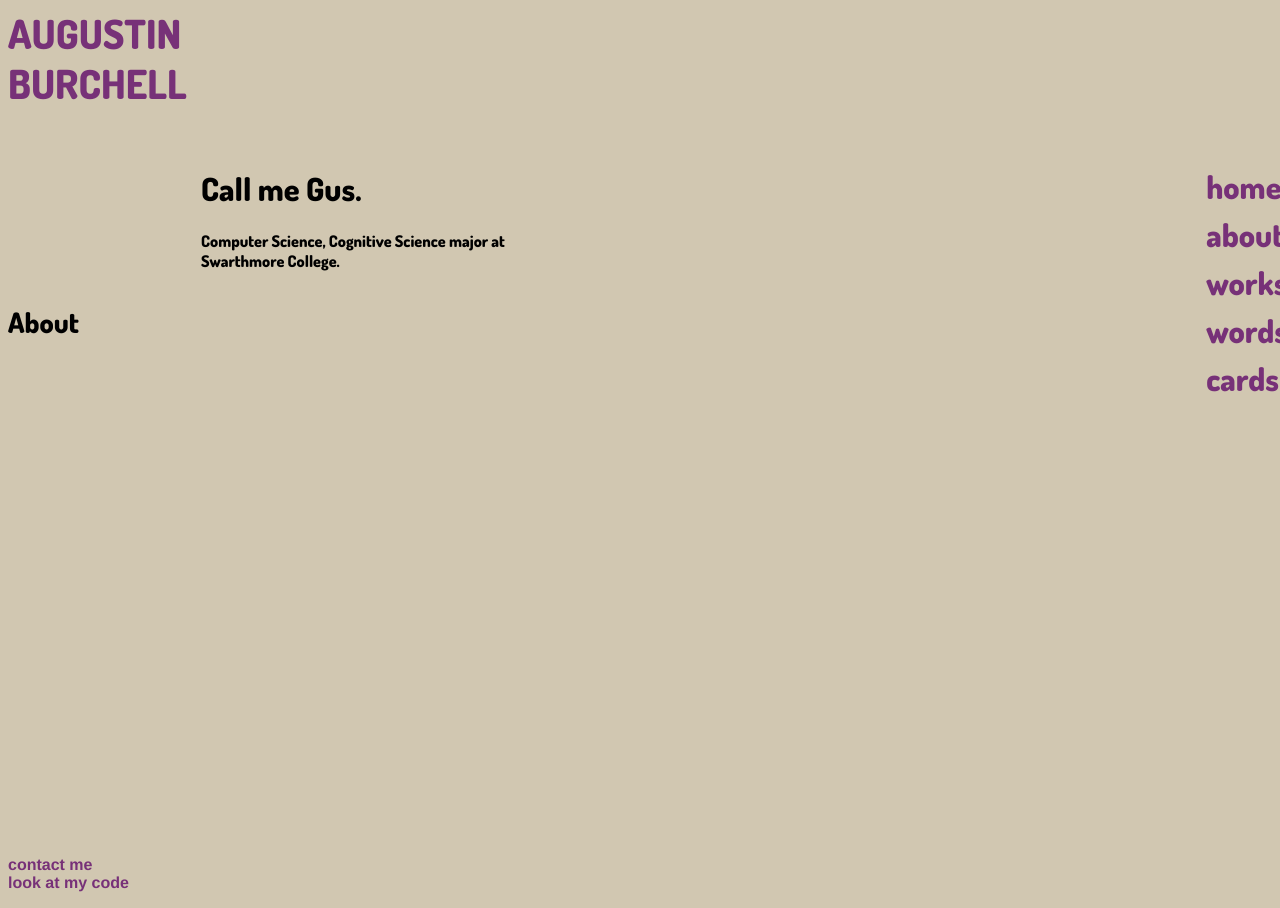
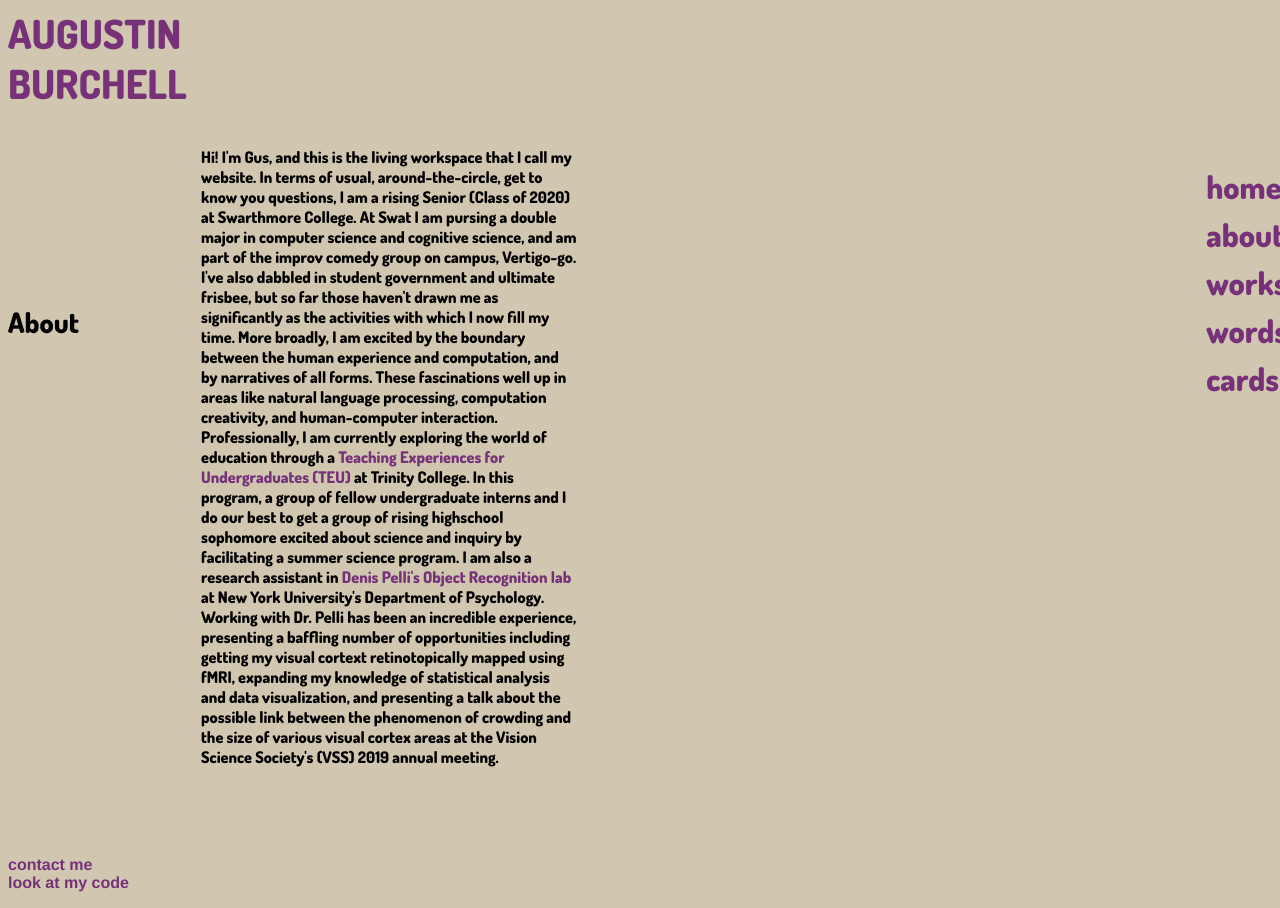
Before and after one commit to aburchell/aburchell.github.io, a Jekyll site: the page built from about/index.html, in a window 1280 px wide. Built offline with Jekyll 4.4.1, drawn with Linux system fonts in a browser that asks for light colours.

Commit message:
Redid about page content, and fixed myName link

```diff
--- a/_includes/myName.html
+++ b/_includes/myName.html
@@ -1,3 +1,3 @@
 <header class="main-header" id="myName">
-    <a href = "aburchell.github.io">AUGUSTIN<br />BURCHELL </a>
+    <a href = "https://aburchell.github.io/">AUGUSTIN<br />BURCHELL </a>
 </header>
--- a/about/index.html
+++ b/about/index.html
@@ -2,6 +2,35 @@
 layout: default
 title: About
 ---
-<h1>Call me Gus.</h1>
 
-Computer Science, Cognitive Science major at Swarthmore College.
+Hi! I'm Gus, and this is the living workspace that I call my website.
+
+In terms of usual, around-the-circle, get to know you questions, I am a rising
+Senior (Class of 2020) at Swarthmore College. At Swat I am pursing a double
+major in computer science and cognitive science, and am part of the improv
+comedy group on campus, Vertigo-go. I've also dabbled in student government
+and ultimate frisbee, but so far those haven't drawn me as significantly as
+the activities with which I now fill my time.
+
+More broadly, I am excited by the boundary between the human experience and
+computation, and by narratives of all forms. These fascinations well up in
+areas like natural language processing, computation creativity, and
+human-computer interaction.
+
+Professionally, I am currently exploring the world of education through a
+<a href="https://teu.vassar.edu/science/">
+  Teaching Experiences for Undergraduates (TEU) </a>
+at Trinity College. In this program, a group of fellow undergraduate interns
+and I do our best to get a group of rising highschool sophomore excited about
+science and inquiry by facilitating a summer science program.
+
+I am also a research assistant in
+<a href="https://psych.nyu.edu/pelli/">Denis Pelli's Object Recognition lab</a>
+at New York University's Department of Psychology. Working with Dr. Pelli has
+been an incredible experience, presenting a baffling number of opportunities
+including getting my visual cortext retinotopically mapped using fMRI, expanding
+my knowledge of statistical analysis and data visualization, and presenting a
+<a href"https://visionsciences.org/programs/VSS_2019_Program.pdf">
+  talk about the possible link between the phenomenon of crowding and the size of
+  various visual cortex areas </a>
+at the Vision Science Society's (VSS) 2019 annual meeting.
```
